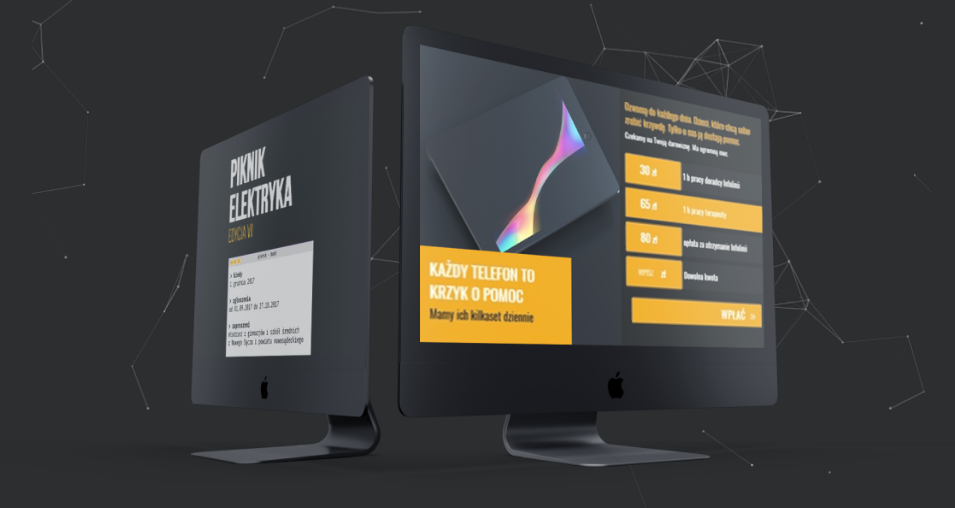
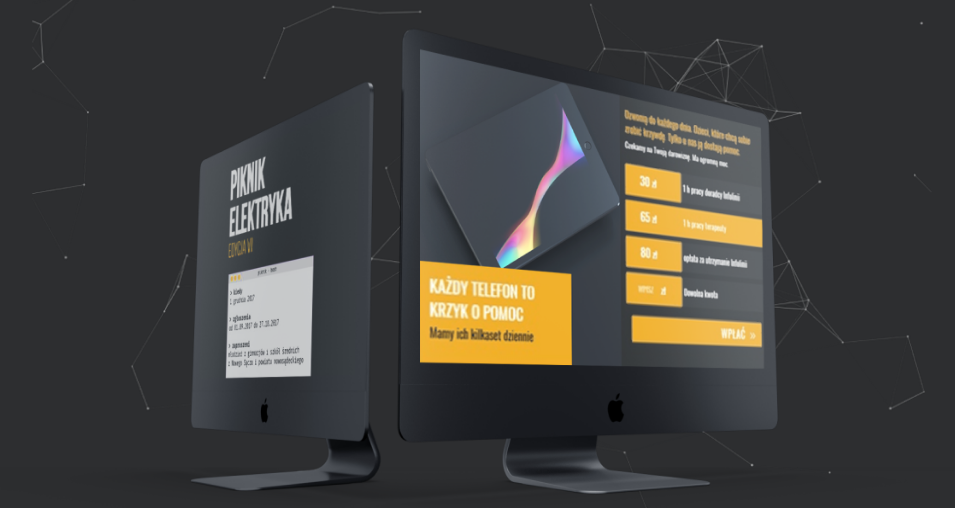
Before and after one commit to neqts/KonkursZSEM, a plain HTML site: page index.html in a window 1280 px wide. Shown: the part 285-793 px from the top of the page, without its empty margins (162-1117 px from the left). Drawn offline with Linux system fonts and the light colour scheme.

Commit message:
Add new files

```diff
--- a/style.css
+++ b/style.css
@@ -79,6 +79,9 @@ Header > img {
     width: 80%;
     background-size: cover;
     margin-top: -40px
+}
+body > header > img{
+	height:600px;
 }
 
 header > a {
@@ -220,6 +223,8 @@ header > a:hover,
 
 .titleBox > p {
     font-size: 30px;
+
+
     color: #333333;
 }
 
```
